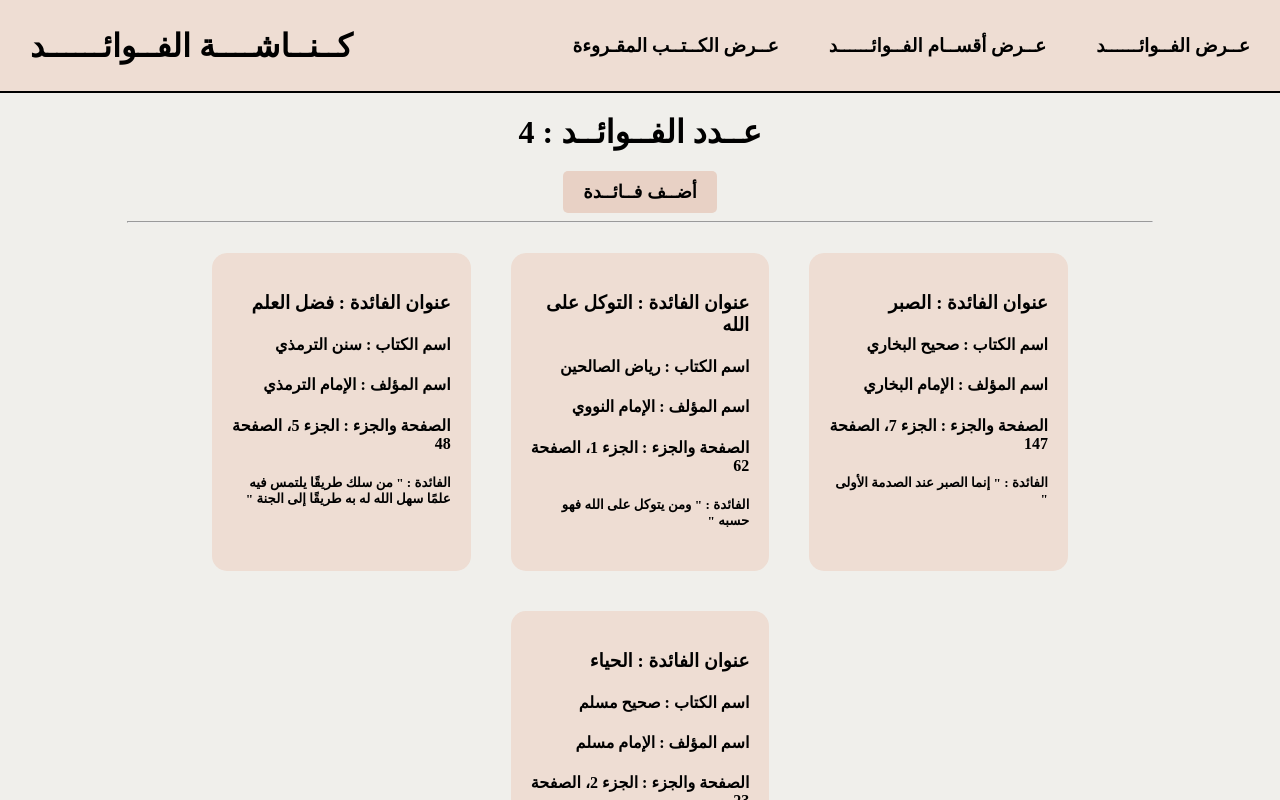
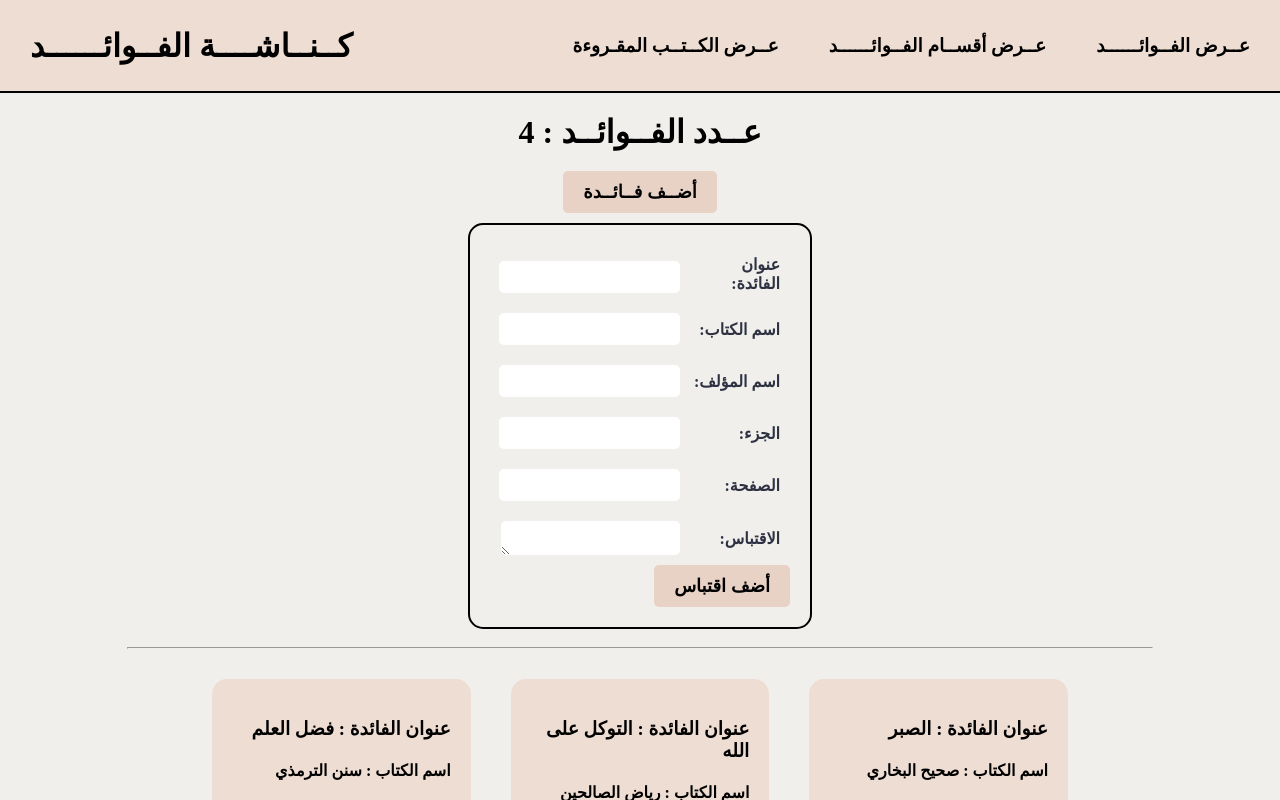
Before and after one commit to WissemJderi/note-taking-app, a React app: page / in a window 1280 px wide. Both pictures are taken after a click on the button "أضــف فــائــدة". Shown: the top 800 px of the page. Built offline with nearby package versions, Linux system fonts and the light colour scheme; the HTML template or start-up script is replaced by a standard one.

Commit message:
add input component for adding quotes and integrate with button functionality

```diff
--- a/src/App.jsx
+++ b/src/App.jsx
@@ -4,9 +4,10 @@ import Header from "./components/Header";
 import Notes from "./components/Notes";
 import islamicQuotes from "./data/data";
 import Button from "./components/Button";
+import Input from "./components/Input";
 function App() {
   const [numberOfQuotes] = useState(islamicQuotes.length);
-
+  const [forumIsShown, setForumIsShown] = useState(false);
   let quotes = islamicQuotes.map((quote, i) => {
     return (
       <Notes
@@ -20,12 +21,16 @@ function App() {
       />
     );
   });
+  function showForum() {
+    setForumIsShown(!forumIsShown);
+  }
   return (
     <>
       <Header />
       <div className="main-header">
         <h1 className="n-of-qs">عــدد الفــوائــد : {numberOfQuotes}</h1>
-        <Button />
+        <Button showForum={showForum} />
+        {forumIsShown ? <Input /> : null}
       </div>
       <hr />
       <div className="notes-container">{quotes}</div>
--- a/src/components/Button.jsx
+++ b/src/components/Button.jsx
@@ -1,9 +1,16 @@
+
 import "../styles/buttons.css";
 
-function Button() {
+function Button(props) {
   return (
     <>
-      <button>أضــف فــائــدة</button>
+      <button
+        onClick={() => {
+          props.showForum();
+        }}
+      >
+        أضــف فــائــدة
+      </button>
     </>
   );
 }
--- /dev/null
+++ b/src/components/Input.jsx
@@ -0,0 +1,90 @@
+import React, { useState } from "react";
+import "../styles/input.css";
+function Input({ addQuote }) {
+  const [formData, setFormData] = useState({
+    title: "",
+    book: "",
+    author: "",
+    part: "",
+    page: "",
+    quote: "",
+  });
+
+  const handleChange = (e) => {
+    const { name, value } = e.target;
+    setFormData({
+      ...formData,
+      [name]: value,
+    });
+  };
+
+  const handleSubmit = (e) => {
+    e.preventDefault();
+    addQuote(formData);
+    setFormData({
+      title: "",
+      book: "",
+      author: "",
+      part: "",
+      page: "",
+      quote: "",
+    });
+  };
+
+  return (
+    <form onSubmit={handleSubmit}>
+      <div>
+        <label>عنوان الفائدة:</label>
+        <input
+          type="text"
+          name="title"
+          value={formData.title}
+          onChange={handleChange}
+        />
+      </div>
+      <div>
+        <label>اسم الكتاب:</label>
+        <input
+          type="text"
+          name="book"
+          value={formData.book}
+          onChange={handleChange}
+        />
+      </div>
+      <div>
+        <label>اسم المؤلف:</label>
+        <input
+          type="text"
+          name="author"
+          value={formData.author}
+          onChange={handleChange}
+        />
+      </div>
+      <div>
+        <label>الجزء:</label>
+        <input
+          type="number"
+          name="part"
+          value={formData.part}
+          onChange={handleChange}
+        />
+      </div>
+      <div>
+        <label>الصفحة:</label>
+        <input
+          type="number"
+          name="page"
+          value={formData.page}
+          onChange={handleChange}
+        />
+      </div>
+      <div>
+        <label>الاقتباس:</label>
+        <textarea name="quote" value={formData.quote} onChange={handleChange} />
+      </div>
+      <button type="submit">أضف اقتباس</button>
+    </form>
+  );
+}
+
+export default Input;
--- /dev/null
+++ b/src/styles/input.css
@@ -0,0 +1,41 @@
+form {
+  margin: 10px;
+  border: 2px solid black;
+  border-radius: 15px;
+  width: 300px;
+  padding: 20px;
+  display: flex;
+  flex-direction: column;
+  align-items: flex-start; /* Align items to the right */
+  opacity: 0; /* Start with the form hidden */
+  animation: fadeIn 1s forwards; /* Apply the fade-in animation */
+}
+
+form > div {
+  margin: 10px;
+  width: 100%; /* Ensure divs take full width */
+  display: flex;
+  align-items: center;
+  justify-content: flex-start; /* Align content to the right */
+}
+
+label {
+  color: #2d3142;
+  font-weight: 600;
+  margin-left: 10px; /* Add some space between label and input */
+  width: 90px;
+}
+
+input,
+textarea {
+  border: none;
+  border-radius: 5px;
+  height: 30px;
+  align-self: flex-end; /* Align inputs to the right */
+  text-align: right; /* Ensure text inside inputs is aligned to the right */
+}
+@keyframes fadeIn {
+  to {
+    opacity: 1; /* End with the form fully visible */
+  }
+}
--- a/src/styles/notes.css
+++ b/src/styles/notes.css
@@ -9,7 +9,6 @@ h1 {
   margin: 20px;
   padding: 20px;
   background-color: #eeddd3;
-
   border-radius: 15px;
   flex-basis: calc(33.333% - 40px); /* Adjusting for margin */
   max-width: calc(33.333% - 40px); /* Adjusting for margin */
```
